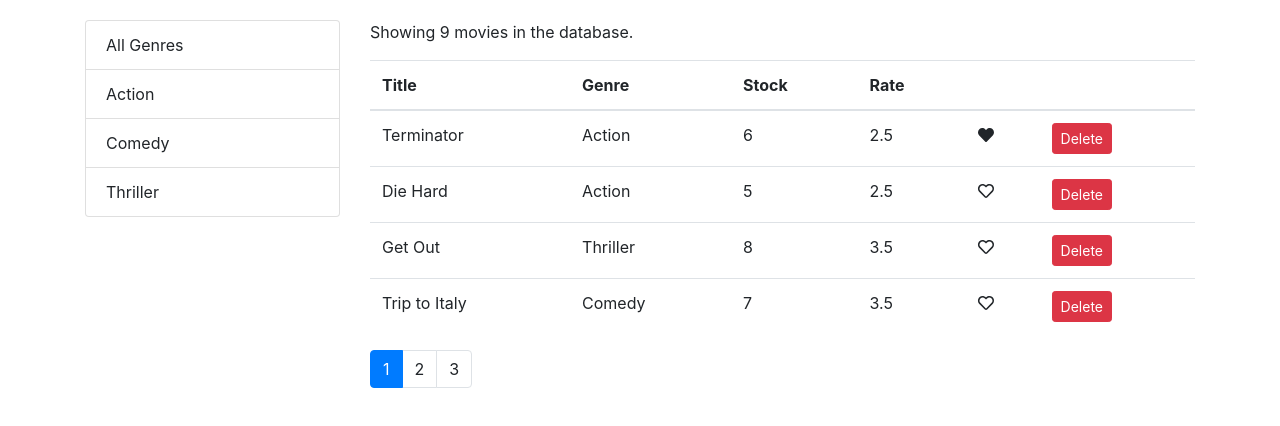
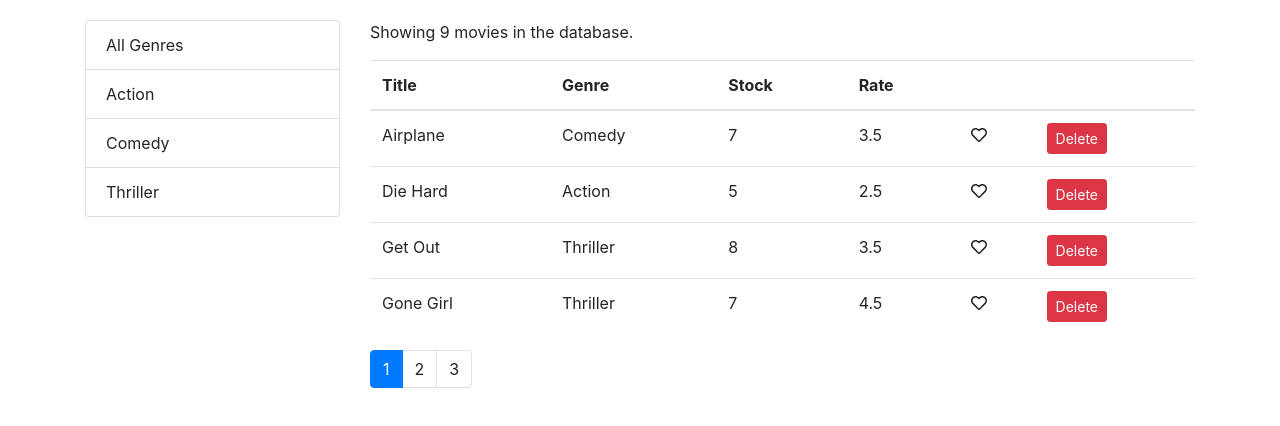
Before and after one commit to burdianov/vidly, a React (Create React App) app: page / in a window 1280 px wide. Shown: the top 426 px of the page. Built offline with nearby package versions, Linux system fonts and the light colour scheme.

Commit message:
implement sorting

```diff
--- a/src/components/movies.jsx
+++ b/src/components/movies.jsx
@@ -5,13 +5,15 @@
 import ListGroup from "./common/listGroup";
 import { getGenres } from "../services/fakeGenreService";
 import MoviesTable from "./moviesTable";
+import _ from "lodash";
 
 class Movies extends Component {
   state = {
     genres: [],
     movies: [],
     currentPage: 1,
-    pageSize: 4
+    pageSize: 4,
+    sortColumn: { path: "title", order: "asc" }
   };
 
   componentDidMount() {
@@ -42,7 +44,14 @@
   };
 
   handleSort = path => {
-    console.log(path);
+    const sortColumn = { ...this.state.sortColumn };
+    if (sortColumn.path === path)
+      sortColumn.order = sortColumn.order === "asc" ? "desc" : "asc";
+    else {
+      sortColumn.path = path;
+      sortColumn.order = "asc";
+    }
+    this.setState({ sortColumn });
   };
 
   render() {
@@ -50,6 +59,7 @@
     const {
       pageSize,
       currentPage,
+      sortColumn,
       movies: allMovies,
       selectedGenre
     } = this.state;
@@ -60,7 +70,10 @@
       selectedGenre && selectedGenre._id
         ? allMovies.filter(m => m.genre._id === selectedGenre._id)
         : allMovies;
-    const movies = paginate(filtered, currentPage, pageSize);
+
+    const sorted = _.orderBy(filtered, [sortColumn.path], [sortColumn.order]);
+
+    const movies = paginate(sorted, currentPage, pageSize);
 
     return (
       <div className="row">
```
